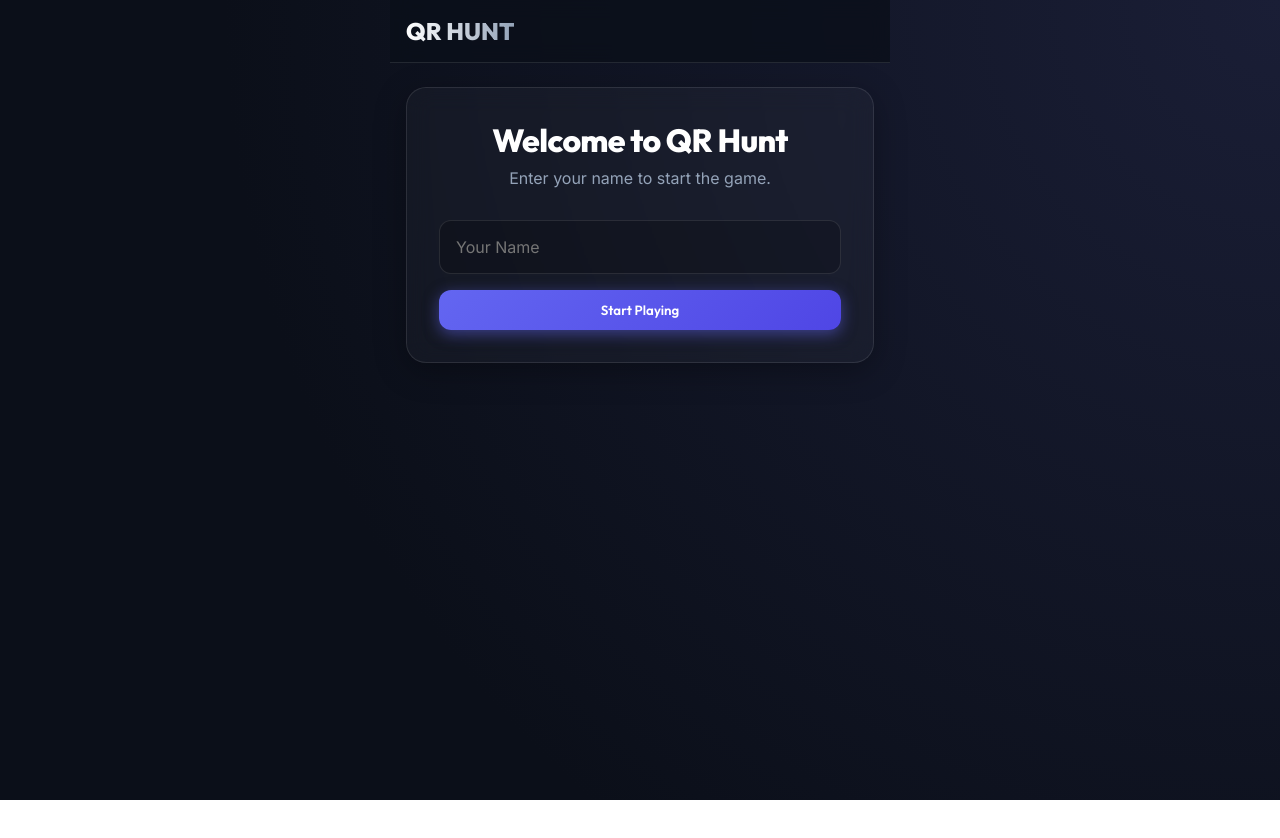
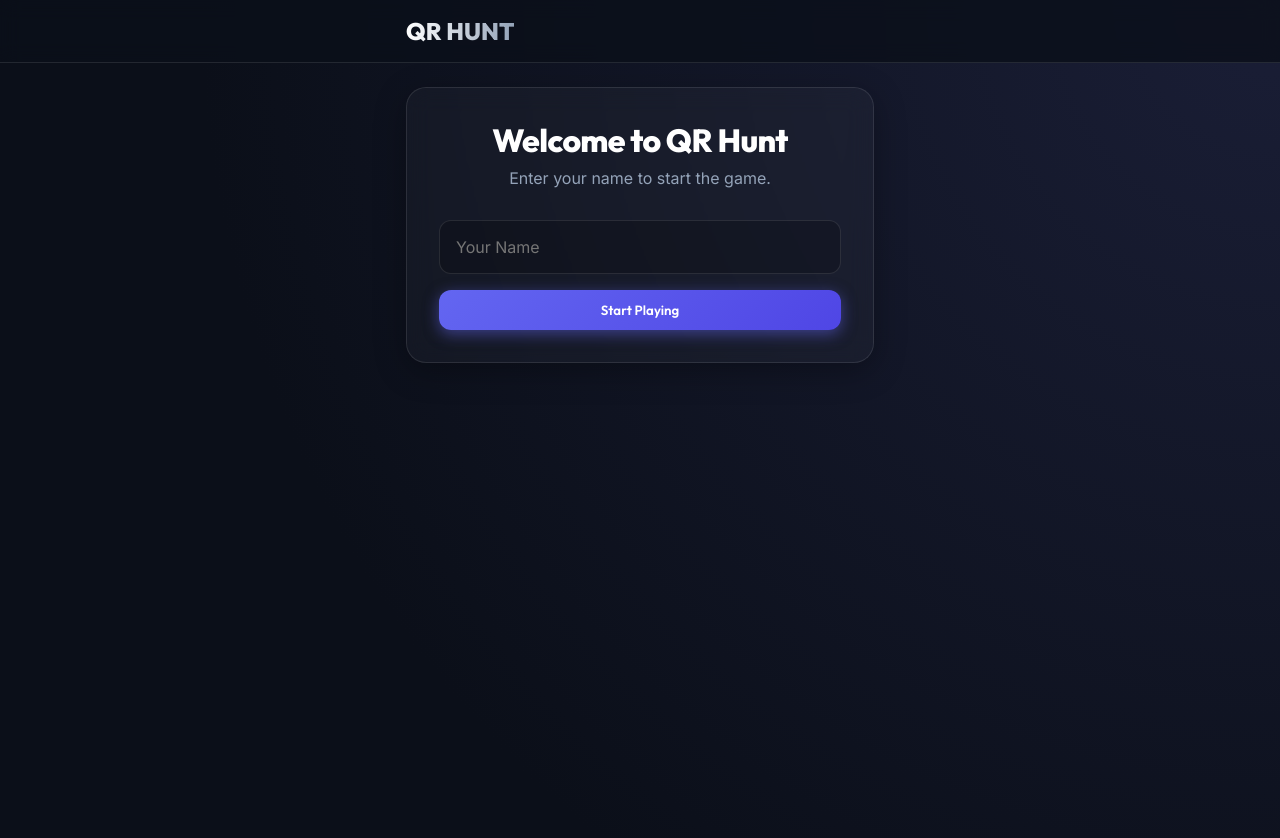
Before and after one commit to EngOmarAbd-Elaziz/Qr_Hunt_Web, a React (Vite) app: page /register in a window 1280 px wide. Shown: the top 838 px of the page. Before the commit the page ends 800 px from the top, so only its background shows below. Built offline with nearby package versions, Linux system fonts and the light colour scheme; no server answers.

Commit message:
fix: navbar width and modal portal

```diff
--- a/src/App.tsx
+++ b/src/App.tsx
@@ -26,12 +26,14 @@ function App() {
 
   return (
     <Router basename={import.meta.env.BASE_URL}>
+      {/* Global App Header spans full width */}
+      <header className="app-header">
+        <div className="header-content">
+          <div className="logo-text" onDoubleClick={() => window.location.href = `${import.meta.env.BASE_URL}admin`}>QR HUNT</div>
+        </div>
+      </header>
+
       <div className="app-container">
-        {/* Global App Header could go here, or handled per-page */}
-        <header className="app-header">
-          <div className="logo-text" onDoubleClick={() => window.location.href = `${import.meta.env.BASE_URL}admin`}>QR HUNT</div>
-        </header>
-
         <main className="page-content">
           <Routes>
             <Route path="/" element={<GameDashboard />} />
--- a/src/components/ConfirmationModal.tsx
+++ b/src/components/ConfirmationModal.tsx
@@ -1,3 +1,5 @@
+import { createPortal } from 'react-dom';
+
 // ConfirmationModal
 interface ConfirmationModalProps {
   isOpen: boolean;
@@ -22,7 +24,7 @@ export function ConfirmationModal({
 }: ConfirmationModalProps) {
   if (!isOpen) return null;
 
-  return (
+  return createPortal(
     <div style={{
       position: 'fixed',
       top: 0,
@@ -34,7 +36,7 @@ export function ConfirmationModal({
       display: 'flex',
       alignItems: 'center',
       justifyContent: 'center',
-      zIndex: 1000,
+      zIndex: 9999,
     }}>
       <div className="glass-panel animate-slide-up" style={{
         padding: '32px',
@@ -66,6 +68,7 @@ export function ConfirmationModal({
           </button>
         </div>
       </div>
-    </div>
+    </div>,
+    document.body
   );
 }
--- a/src/index.css
+++ b/src/index.css
@@ -118,16 +118,24 @@ h1, h2, h3, h4, h5, h6 {
 
 /* Header */
 .app-header {
-  padding: 16px;
-  display: flex;
-  justify-content: space-between;
-  align-items: center;
+  width: 100%;
   border-bottom: 1px solid var(--card-border);
   background: rgba(11, 15, 25, 0.8);
   backdrop-filter: blur(10px);
   position: sticky;
   top: 0;
   z-index: 50;
+  /* iOS notch safe area support */
+  padding-top: env(safe-area-inset-top, 0px);
+}
+
+.header-content {
+  max-width: 500px;
+  margin: 0 auto;
+  padding: 16px;
+  display: flex;
+  justify-content: space-between;
+  align-items: center;
 }
 
 .logo-text {
```
